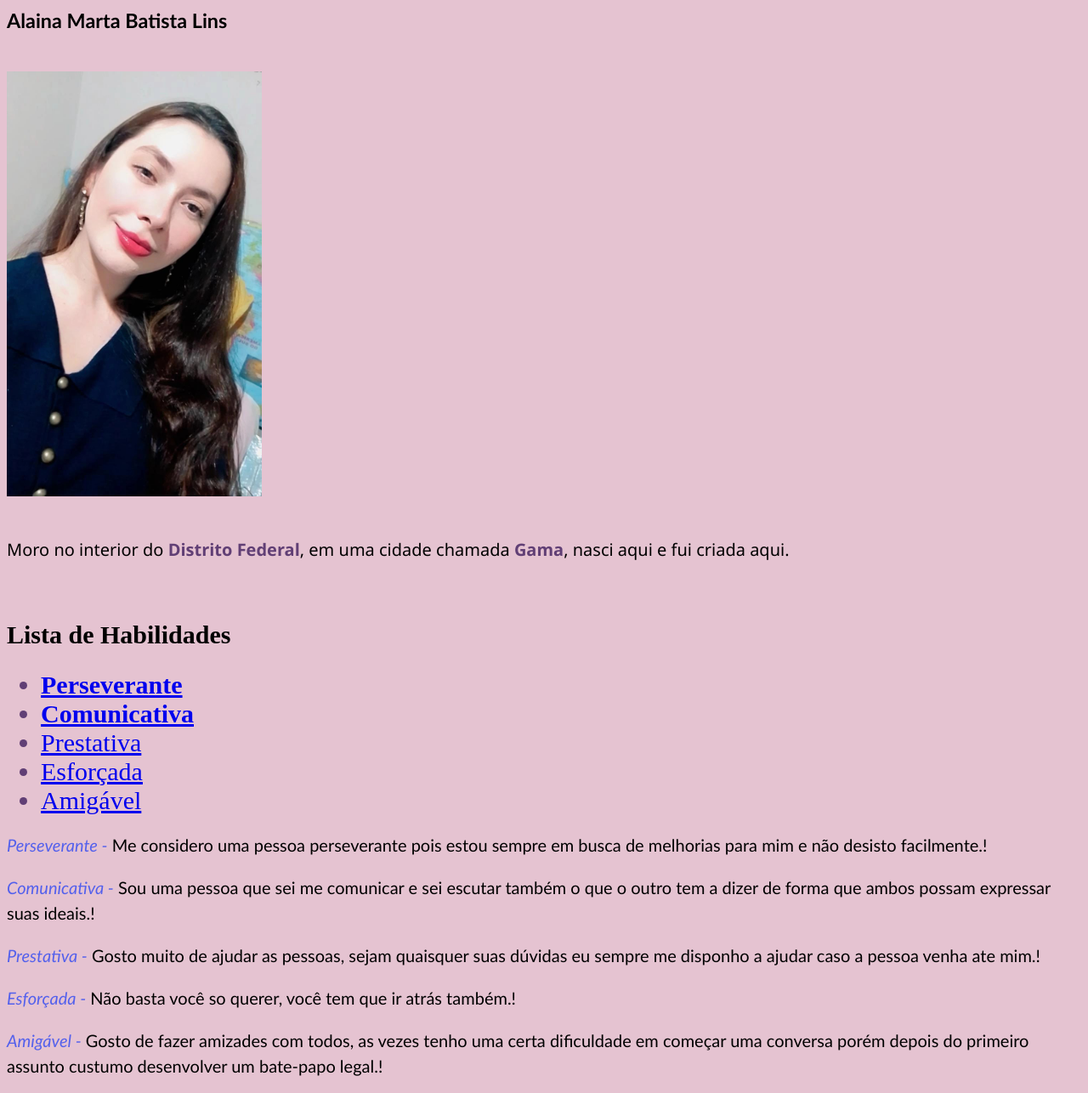
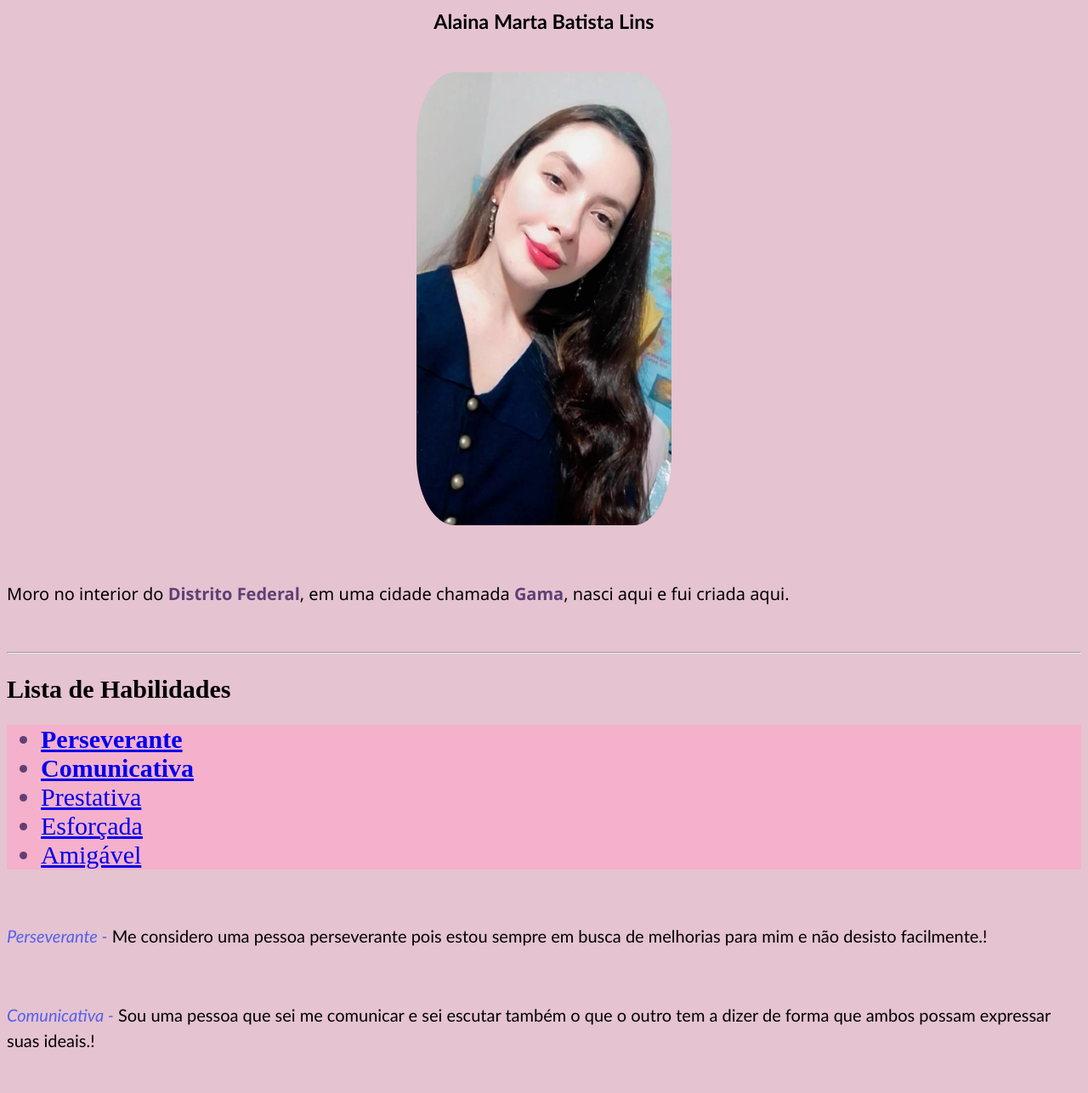
Before and after one commit to AlainaMarta/AlainaMarta.github.io, a plain HTML site: page index.html in a window 1280 px wide. Shown: the part 91-1377 px from the top of the page at 85% size. Drawn offline with Linux system fonts and the light colour scheme.

Commit message:
Melhorias na interface

```diff
--- a/index.html
+++ b/index.html
@@ -4,8 +4,15 @@
     <meta charset="UTF-8">
     <title>Portifólio</title>
     <style>
-      h3{
+      img{
+        border-radius: 15%;
+        height: auto;
+        display: block;
+        margin: auto;
+      }
+      h1, h3{
         font-family:'Gill Sans', 'Gill Sans MT', Calibri, 'Trebuchet MS', sans-serif;
+        text-align: center;
       }
       #descrição{
         font-family:'Segoe UI', Tahoma, Geneva, Verdana, sans-serif;
@@ -27,12 +34,13 @@
         font-family: 'Gill Sans', 'Gill Sans MT', Calibri, 'Trebuchet MS', sans-serif;
         line-height: 30px;
 
+
       }
-      .destaque{
+      ul, .destaque{
         color: rgb(97, 63, 117);
       }
       ul{
-        color: rgb(97, 63, 117);
+        background-color:rgb(245, 176, 203);
       }
 
 
@@ -42,13 +50,13 @@
     <h1>Portifólio</h1>
     <h3>Alaina Marta Batista Lins</h3>
     <br>
-    <img src="Fotinha.jpeg" alt="Foto da Alaina sorrindo" width="300px" height="500px">
+      <img src="Fotinha.jpeg" alt="Foto da Alaina sorrindo" width="300px" height="500px">
     <br>
     <br>
     <p id="descrição">Moro no interior do <strong class="destaque">Distrito Federal</strong>, em uma cidade chamada <strong class="destaque">Gama</strong>, nasci aqui e fui criada aqui.</p>
 
     <br>
-
+    <hr></hr>
     <h2><strong>Lista de Habilidades</strong></h2>
 
     <ul>
@@ -64,14 +72,19 @@
 
     </ul>
 
-
+    <br>
     <p id="Perseverante"><em>Perseverante -</em> Me considero uma pessoa perseverante pois estou sempre em busca de melhorias para mim e não desisto facilmente.!</p>
+    <br>
     <p id="Comunicativa"><em>Comunicativa -</em> Sou uma pessoa que sei me comunicar e sei escutar também o que o outro tem a dizer de forma que ambos possam expressar suas ideais.!</p>
+    <br>
     <p id="Prestativa"><em>Prestativa -</em> Gosto muito de ajudar as pessoas, sejam quaisquer suas dúvidas eu sempre me disponho a ajudar caso a pessoa venha ate mim.!</p>
+    <br>
     <p id="Esforçada"><em>Esforçada -</em> Não basta você so querer, você tem que ir atrás também.!</p>
+    <br>
     <p id="Amigável"><em>Amigável -</em> Gosto de fazer amizades com todos, as vezes tenho uma certa dificuldade em começar uma conversa porém depois do primeiro assunto custumo desenvolver um bate-papo legal.!</p>
 
-
+    <br>
+    <br>
 
 
     <a href="https://www.youtube.com/watch?v=cpB2ZMzXrss&list=RDcpB2ZMzXrss&index=2" target="_blank">PlayList TOPTOP!!</a>
```
